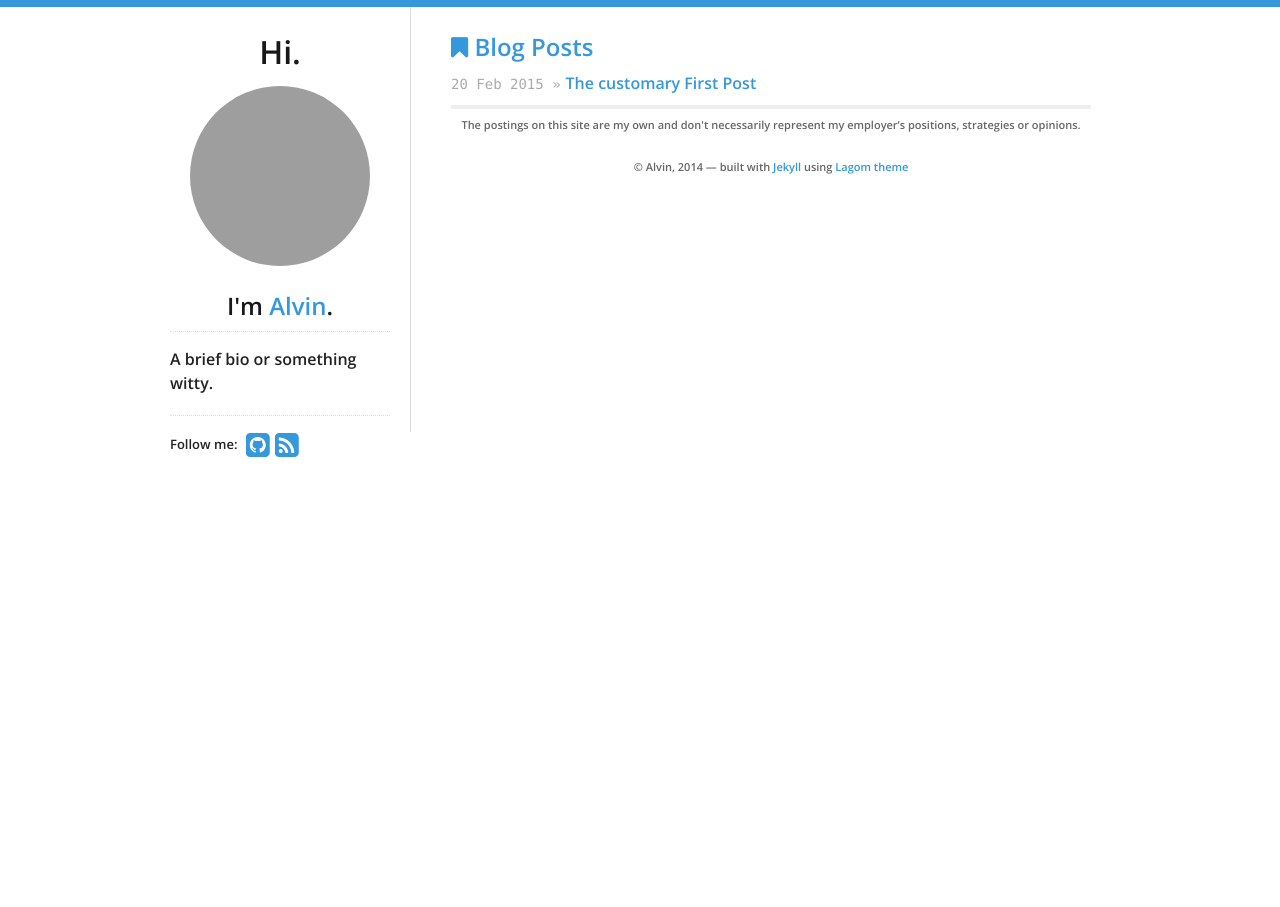
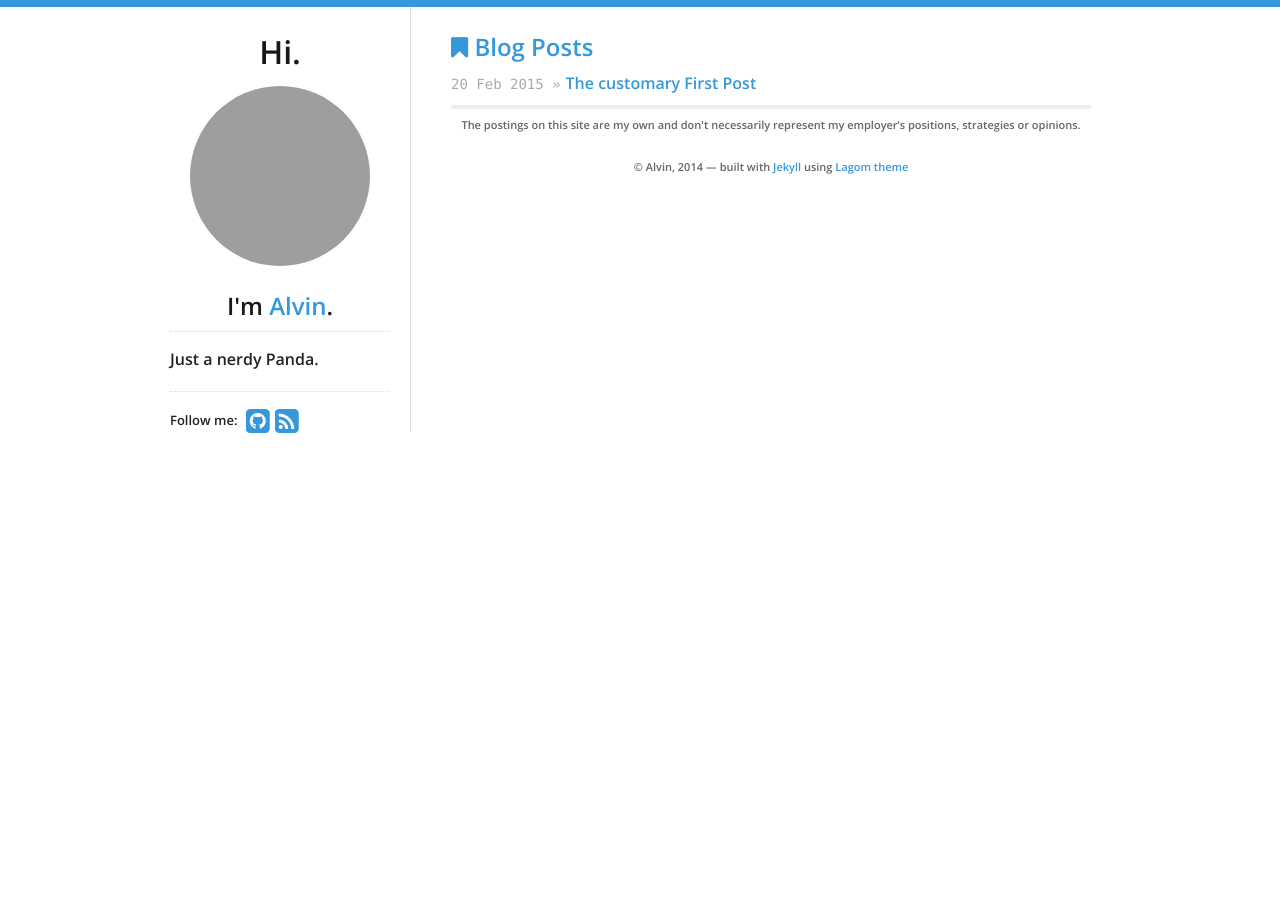
Before and after one commit to swanson/lagom, a Jekyll site: the page built from index.html, in a window 1280 px wide. Built offline with Jekyll 4.4.1, drawn with Linux system fonts in a browser that asks for light colours; nearby versions of some CDN libraries; grey boxes are pictures that could not be loaded.

Commit message:
(bio) Removing the default text

```diff
--- a/_includes/sidebar.html
+++ b/_includes/sidebar.html
@@ -9,7 +9,7 @@
   </a>
   <h2>I'm <a href="/">{{ site.data.theme.name }}</a>.</h2>
   <div id="bio">
-    <p>A brief bio or something witty.</p>
+    <p>Just a nerdy Panda.</p>
   </div>
   <div id="social">
     {% include social.html %}
```
